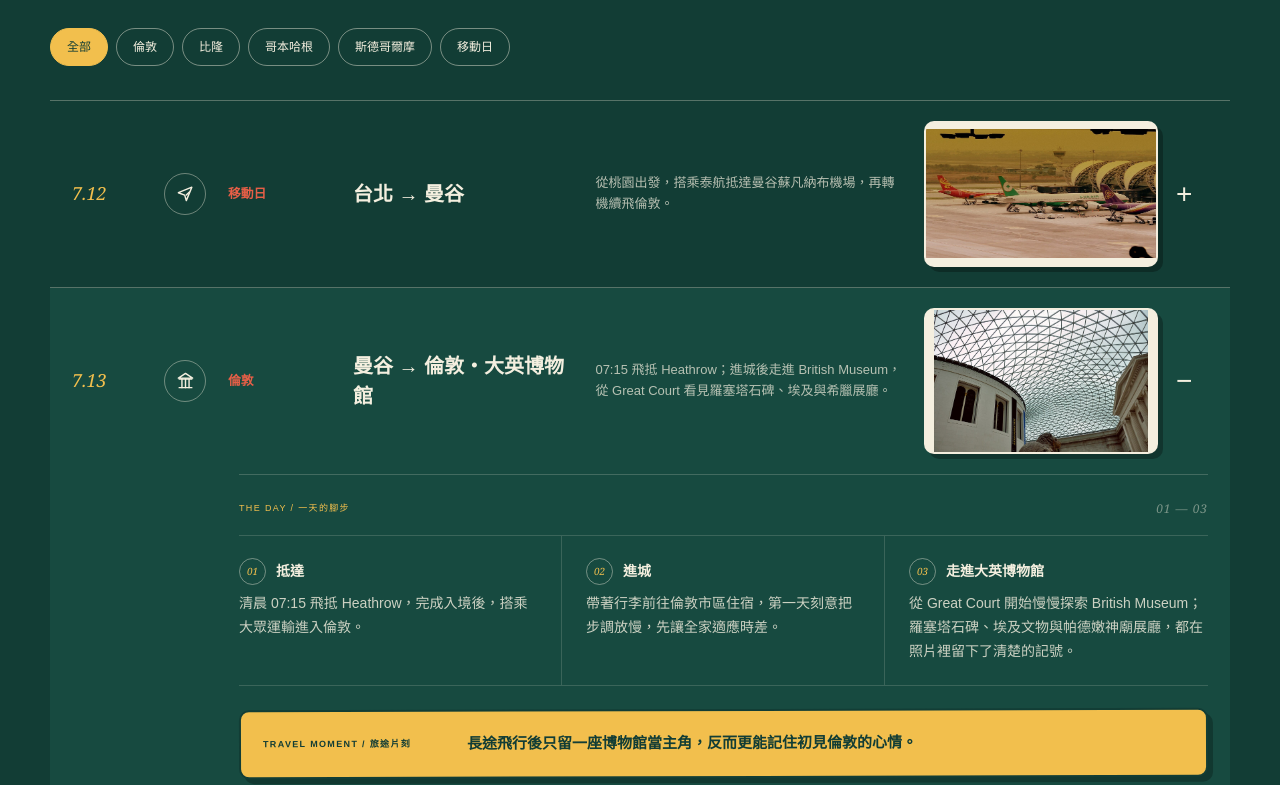
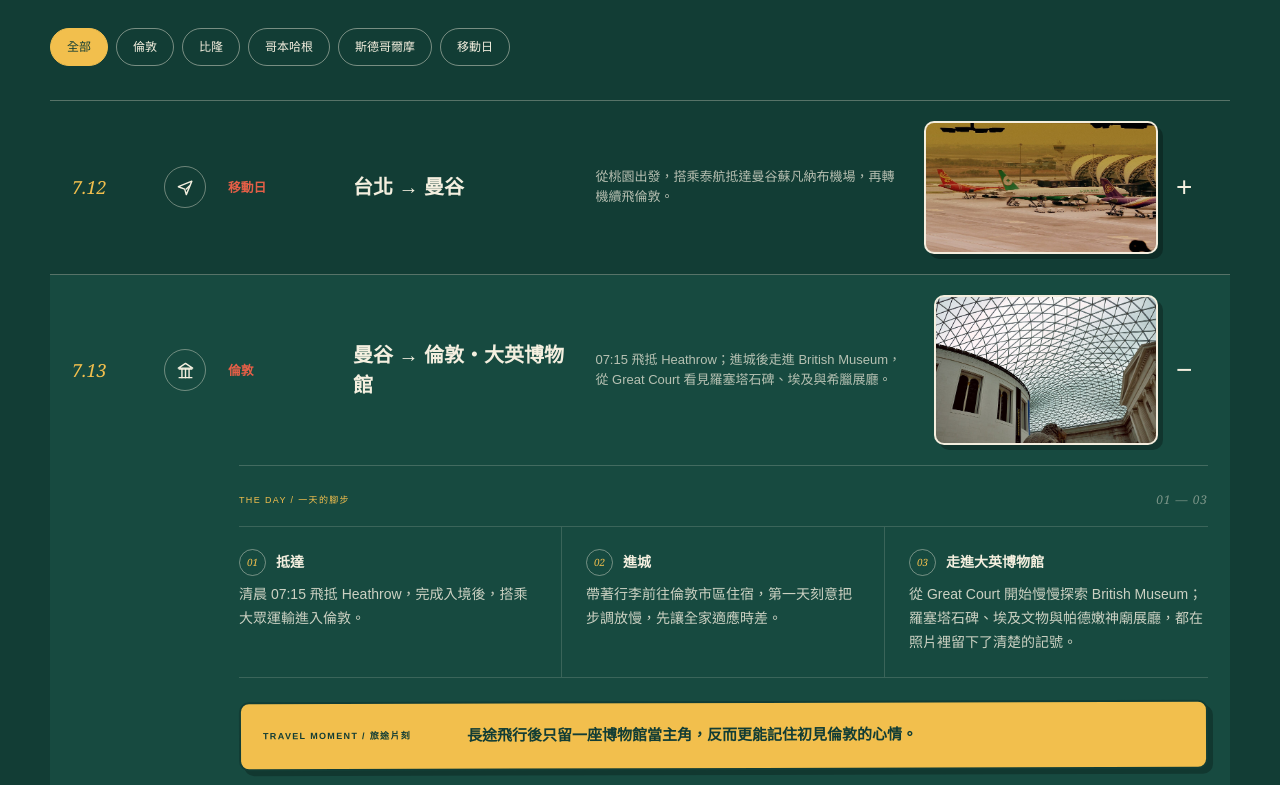
Before and after one commit to c0h3i3n/nordic-trip-2025, a Next.js app: page / in a window 1280 px wide. Shown: the part 2375-3160 px from the top of the page. Built offline with nearby package versions, Linux system fonts and the light colour scheme.

Commit message:
Match photo frames to image proportions

```diff
--- a/app/globals.css
+++ b/app/globals.css
@@ -72,8 +72,8 @@ button { font:inherit; }
 .day-summary { width:100%; border:0; color:inherit; background:transparent; display:grid; grid-template-columns:74px 46px minmax(0,1fr) 234px 32px; gap:18px; align-items:center; padding:20px 22px; text-align:left; cursor:pointer; }
 .date { font-family:Georgia,serif; font-style:italic; font-size:18px; color:var(--yellow); }.day-icon { border:1px solid rgba(244,239,223,.4); width:42px; height:42px; border-radius:50%; display:grid; place-items:center; color:var(--paper); }.day-icon svg { width:19px; height:19px; stroke-width:1.8; }
 .day-title { display:grid; grid-template-columns:100px minmax(210px,.7fr) 1fr; gap:25px; align-items:center; }.day-title small { color:var(--coral); font-weight:900; }.day-title strong { font-size:20px; }.day-title em { font-style:normal; font-size:13px; line-height:1.6; opacity:.72; }
-.day-photo { width:234px; height:146px; display:block; overflow:hidden; border:2px solid rgba(244,239,223,.55); border-radius:var(--radius-sm); background:var(--paper); box-shadow:5px 5px 0 rgba(0,0,0,.28); transition:transform .25s ease,box-shadow .25s ease; }
-.day-photo img { display:block; width:100%; height:100%; object-fit:contain; background:var(--paper); transition:filter .3s ease; }
+.day-photo { width:fit-content; max-width:100%; height:auto; min-height:0; justify-self:end; display:flex; align-items:center; justify-content:center; overflow:hidden; border:2px solid rgba(244,239,223,.55); border-radius:var(--radius-sm); background:var(--paper); box-shadow:5px 5px 0 rgba(0,0,0,.28); transition:transform .25s ease,box-shadow .25s ease; }
+.day-photo img { display:block; width:auto; height:auto; max-width:100%; max-height:146px; object-fit:contain; background:var(--paper); transition:filter .3s ease; }
 @media (hover:hover) { .day-summary:hover .day-photo { transform:translate(-2px,-2px); box-shadow:8px 8px 0 rgba(0,0,0,.28); }.day-summary:hover .day-photo img { filter:saturate(1.08); } }
 .plus { font-size:28px; font-weight:200; }.day-detail { padding:0 22px 34px 189px; animation:reveal .25s ease; }
 @keyframes reveal { from { opacity:0; transform:translateY(-8px); } }.day-detail small { font-size:9px; letter-spacing:.15em; color:var(--yellow); }.day-detail p { margin:6px 0 0; }
@@ -106,8 +106,8 @@ button { font:inherit; }
 .photo-credits li small a { text-decoration:underline; text-underline-offset:2px; }
 footer { background:var(--coral-surface); color:#fff; border-top:2px solid var(--ink); padding:90px 0 60px; } footer .wrap { display:grid; grid-template-columns:1fr 1.2fr auto; align-items:end; gap:50px; } footer h2 { font-size:76px; line-height:.8; letter-spacing:-.06em; margin:0; }
 .footer-route { display:flex; flex-wrap:wrap; gap:12px; font-size:12px; font-weight:800; }.footer-route i { color:var(--yellow); }.to-top { width:55px; height:55px; border:2px solid #fff; border-radius:50%; display:grid; place-items:center; font-size:24px; }
-@media (max-width:1100px) { .day-summary { grid-template-columns:66px 44px minmax(0,1fr) 220px 30px; gap:14px; }.day-photo { width:220px; height:142px; }.day-title { grid-template-columns:84px minmax(150px,.75fr) 1fr; gap:16px; } }
+@media (max-width:1100px) { .day-summary { grid-template-columns:66px 44px minmax(0,1fr) 220px 30px; gap:14px; }.day-photo img { max-height:142px; }.day-title { grid-template-columns:84px minmax(150px,.75fr) 1fr; gap:16px; } }
 @media (max-width:900px) { .nav-links { display:none; }.section-heading { grid-template-columns:1fr; gap:20px; }.section-heading .eyebrow { margin:0; }.steps-summary { grid-template-columns:1fr; gap:28px; }.steps-summary dl { border-left:0; border-top:1px solid rgba(18,61,53,.25); padding-top:24px; }.steps-summary dl div:first-child { padding-left:0; }.day-title { grid-template-columns:1fr; gap:5px; }.day-title em { grid-column:1; margin-top:4px; }.day-detail { padding-left:22px; }.note-title { display:block; }.note-grid { grid-template-columns:1fr; }.note-grid article,.note-grid article+article { padding:28px 0; border-right:0; border-bottom:1px solid var(--line); }.photo-credits-heading { grid-template-columns:1fr; gap:16px; }.photo-credits ol { grid-template-columns:repeat(2,minmax(0,1fr)); } footer .wrap { grid-template-columns:1fr; } }
-@media (max-width:760px) { .day-summary { grid-template-columns:58px 34px minmax(0,1fr) 28px; grid-template-rows:150px auto; gap:14px 8px; padding:14px 8px 20px; }.day-photo { grid-column:1/-1; grid-row:1; width:calc(100% - 5px); height:150px; box-shadow:5px 5px 0 rgba(0,0,0,.2); }.date { grid-column:1; grid-row:2; }.day-icon { grid-column:2; grid-row:2; width:32px; height:32px; }.day-icon svg { width:16px; height:16px; }.day-title { grid-column:3; grid-row:2; }.plus { grid-column:4; grid-row:2; }.day-detail { padding:0 12px 28px; }.journal-flow { grid-template-columns:1fr; }.journal-flow li,.journal-flow li:first-child,.journal-flow li:last-child { padding:18px 0; border-right:0; border-bottom:1px solid rgba(244,239,223,.16); }.journal-flow li:last-child { border-bottom:0; }.travel-moment { grid-template-columns:1fr; gap:8px; padding:18px; }.trip-meta { grid-template-columns:1fr; gap:18px; }.day-facts { grid-template-columns:1fr; gap:20px; }.steps-detail { padding:20px 0 0; border-left:0; border-top:1px solid rgba(244,239,223,.2); } }
+@media (max-width:760px) { .day-summary { grid-template-columns:58px 34px minmax(0,1fr) 28px; grid-template-rows:auto auto; gap:14px 8px; padding:14px 8px 20px; }.day-photo { grid-column:1/-1; grid-row:1; width:fit-content; max-width:100%; height:auto; justify-self:center; box-shadow:5px 5px 0 rgba(0,0,0,.2); }.day-photo img { max-height:260px; }.date { grid-column:1; grid-row:2; }.day-icon { grid-column:2; grid-row:2; width:32px; height:32px; }.day-icon svg { width:16px; height:16px; }.day-title { grid-column:3; grid-row:2; }.plus { grid-column:4; grid-row:2; }.day-detail { padding:0 12px 28px; }.journal-flow { grid-template-columns:1fr; }.journal-flow li,.journal-flow li:first-child,.journal-flow li:last-child { padding:18px 0; border-right:0; border-bottom:1px solid rgba(244,239,223,.16); }.journal-flow li:last-child { border-bottom:0; }.travel-moment { grid-template-columns:1fr; gap:8px; padding:18px; }.trip-meta { grid-template-columns:1fr; gap:18px; }.day-facts { grid-template-columns:1fr; gap:20px; }.steps-detail { padding:20px 0 0; border-left:0; border-top:1px solid rgba(244,239,223,.2); } }
 @media (max-width:600px) { .wrap { width:min(100% - 28px,1180px); }.nav { height:72px; }.nav .pill { display:none; }.hero-grid { min-height:0; padding-block:28px 36px; }.hero-cover { border-radius:var(--radius-sm); box-shadow:7px 8px 0 rgba(18,61,53,.16); transform:none; }.hero-cover figcaption { align-items:flex-start; flex-direction:column; padding:14px; }.hero-cover figcaption .pill { display:inline-flex; }.route-section,.days,.notes { padding-block:80px; }.route-map { margin-inline:10px; overflow-x:auto; }.route-map-inner { width:720px; }.stats { grid-template-columns:1fr 1fr; }.stats div:nth-child(2) { border-right:0; }.stats div:nth-child(-n+2) { border-bottom:1px solid var(--line); }.steps-summary { margin-top:38px; padding:27px 22px; }.steps-summary dl { grid-template-columns:1fr; gap:19px; }.steps-summary dl div { padding-left:0; }.steps-summary dl div+div { padding-top:19px; border-top:1px solid rgba(18,61,53,.2); }.days-head { display:block; }.food-source-note { margin-top:24px; }.day-title { grid-template-columns:1fr; gap:4px; }.day-title em { grid-column:1; margin-top:7px; }.quote { padding:35px 24px; gap:8px; }.quote>span { font-size:60px; }.photo-credits { padding-block:70px; }.photo-credits ol { grid-template-columns:1fr; } footer h2 { font-size:58px; } }
 @media (prefers-reduced-motion:reduce) { html { scroll-behavior:auto; }.ticker div,.day-detail { animation:none; } * { transition:none!important; }.pill:hover,.day-summary:hover .day-photo,.day-summary:hover .day-photo img { transform:none; filter:none; } }
```
